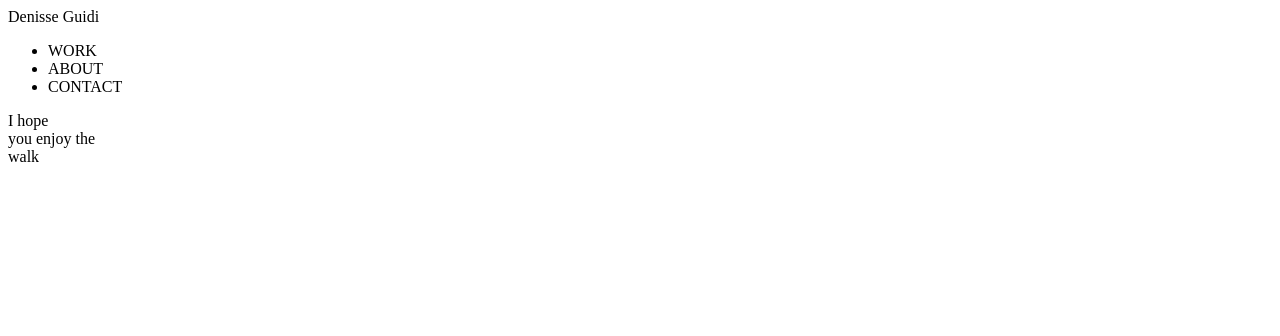
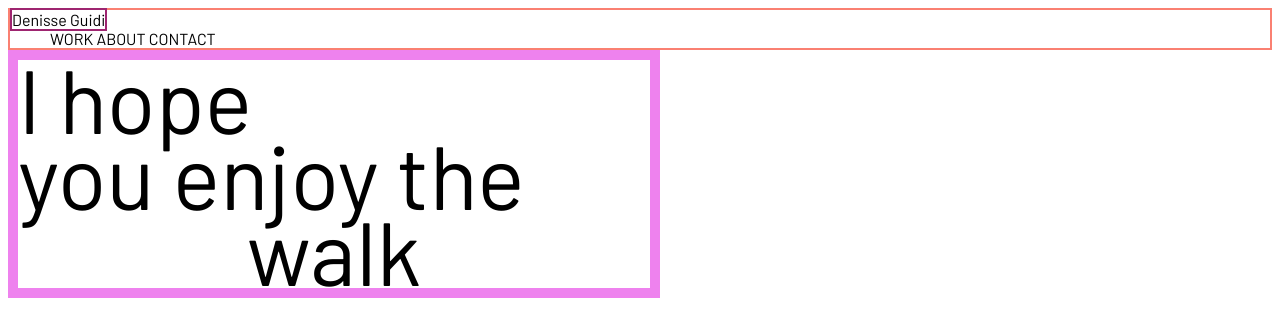
Before and after one commit to denisse-guidi/D, a plain HTML site: page index.html in a window 1280 px wide. Drawn offline with Linux system fonts and the light colour scheme.

Commit message:
Rehice Css
l

```diff
--- /dev/null
+++ b/assets/css/d.css
@@ -0,0 +1,44 @@
+body{
+    font-family:'barlow';
+}
+header{
+    border: 2px solid salmon;
+}
+#brand{
+    border: 2px solid rgb(158, 37, 112);
+    display: inline;
+}
+
+.main-menu{
+    border: 2px solid darkturquoise;
+    display: inline;
+    width: 100%;
+    justify-content: space-around;
+    list-style-type: none;
+    border: 2px solid darkturquoise;
+
+}
+ul{
+    display: inline;
+}
+li{
+    display: inline;
+}
+.message{
+    border: 10px solid violet;
+    max-width: 50%;
+    font-size: 7vw;
+    line-height: 85%;
+    position: relative;
+}
+#ihope{
+    text-align: left;
+}
+#youenjoy{
+    text-align: left;
+}
+#walk{
+    text-align: center;
+}
+
+}
--- a/index.html
+++ b/index.html
@@ -5,7 +5,7 @@
     <meta http-equiv="X-UA-Compatible" content="IE=edge">
     <meta name="viewport" content="width=device-width, initial-scale=1.0">
     <title>Document</title>
-    <link rel="stylesheet" href="./assets/css/styleseetdenisse.css">
+    <link rel="stylesheet" href="./assets/css/d.css">
     <link rel="preconnect" href="https://fonts.gstatic.com">
     <link href="https://fonts.googleapis.com/css2?family=Barlow:wght@400;500;700&display=swap" rel="stylesheet">
 </head>
@@ -23,9 +23,9 @@
 
     <main>
         <div class="message">
-            <div>I hope</div>
-            <div>you enjoy the </div>
-            <div class="message-center">walk</div>
+            <div id="ihope">I hope</div>
+            <div id="youenjoy">you enjoy the</div>
+            <div id="walk">walk</div>
 
         </div>
     </main>
```
